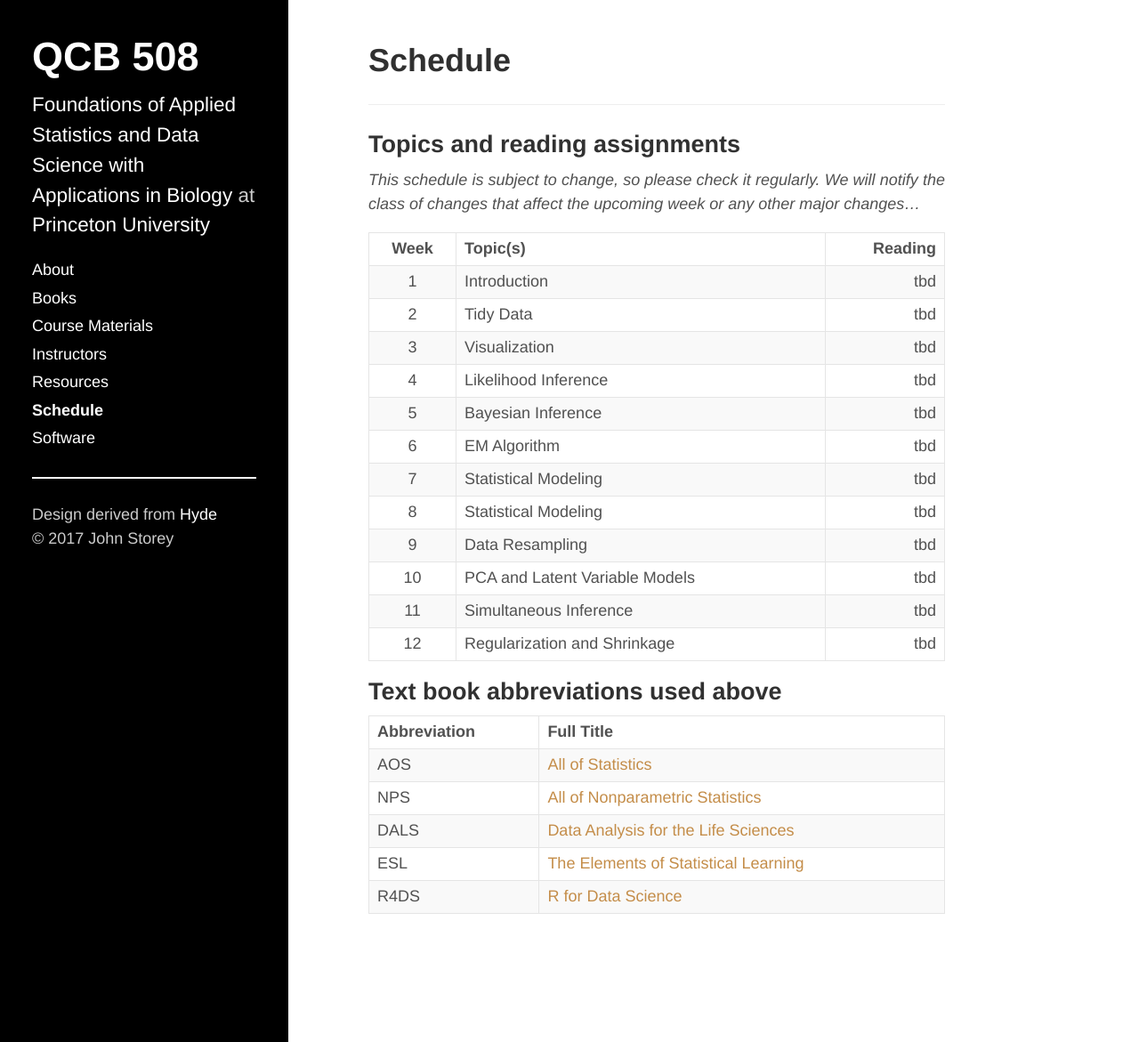
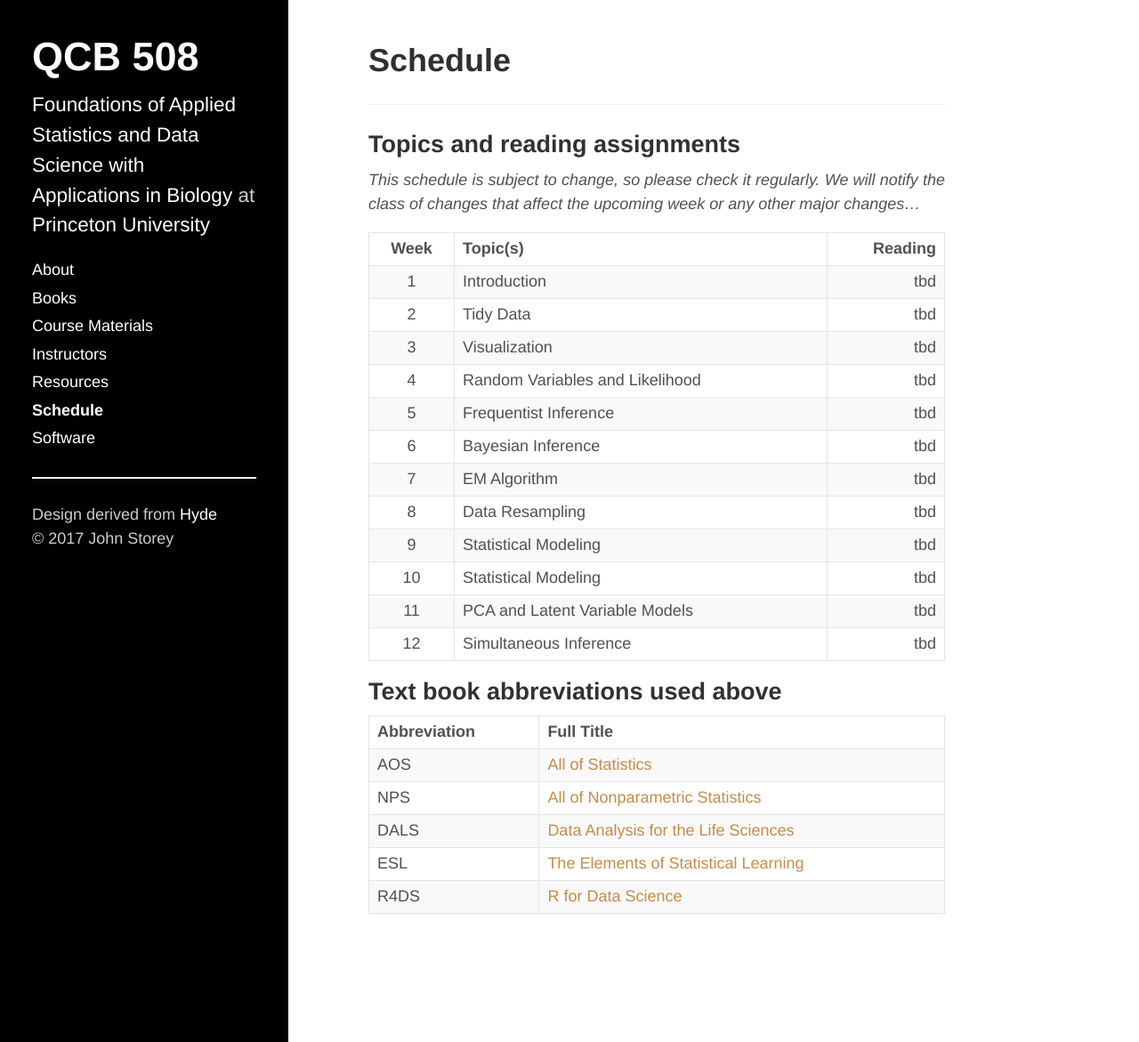
Before and after one commit to jdstorey/asdscourse2019, a Jekyll site: the page built from docs/schedule.md, in a window 1280 px wide and 1171 px high. Shown: the whole window at 89% size. Built offline with Jekyll 4.4.1, drawn with Linux system fonts in a browser that asks for light colours.

Commit message:
Updated schedule and AI information.

```diff
--- a/docs/schedule.md
+++ b/docs/schedule.md
@@ -14,15 +14,15 @@ title: Schedule
 | 1 | Introduction | tbd |
 | 2 | Tidy Data | tbd |
 | 3 | Visualization | tbd |
-| 4 | Likelihood Inference | tbd |
-| 5 | Bayesian Inference | tbd |
-| 6 | EM Algorithm | tbd |
-| 7 | Statistical Modeling | tbd |
-| 8 | Statistical Modeling | tbd |
-| 9 | Data Resampling | tbd |
-| 10 | PCA and Latent Variable Models | tbd |
-| 11 | Simultaneous Inference | tbd |
-| 12 | Regularization and Shrinkage | tbd |
+| 4 | Random Variables and Likelihood | tbd |
+| 5 | Frequentist Inference | tbd |
+| 6 | Bayesian Inference | tbd |
+| 7 | EM Algorithm | tbd |
+| 8 | Data Resampling | tbd |
+| 9 | Statistical Modeling | tbd |
+| 10 | Statistical Modeling | tbd |
+| 11 | PCA and Latent Variable Models | tbd |
+| 12 | Simultaneous Inference | tbd |
 
 ## Text book abbreviations used above
 
```
Also changed, not shown: docs/index.md (+2 -2 lines), docs/instructors.md (+2 -2 lines).
